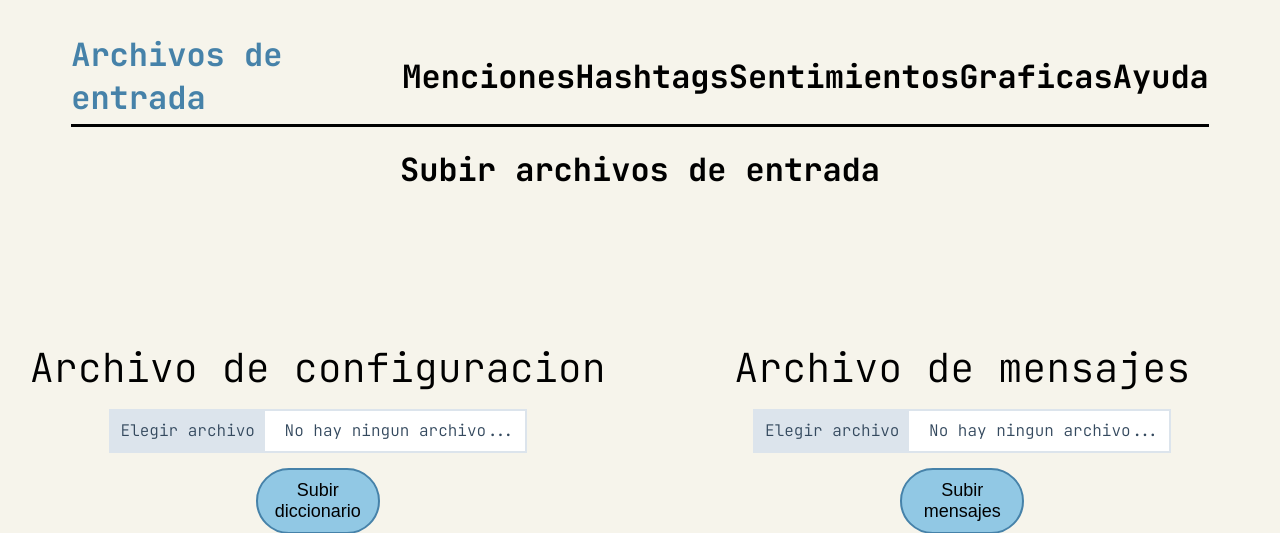
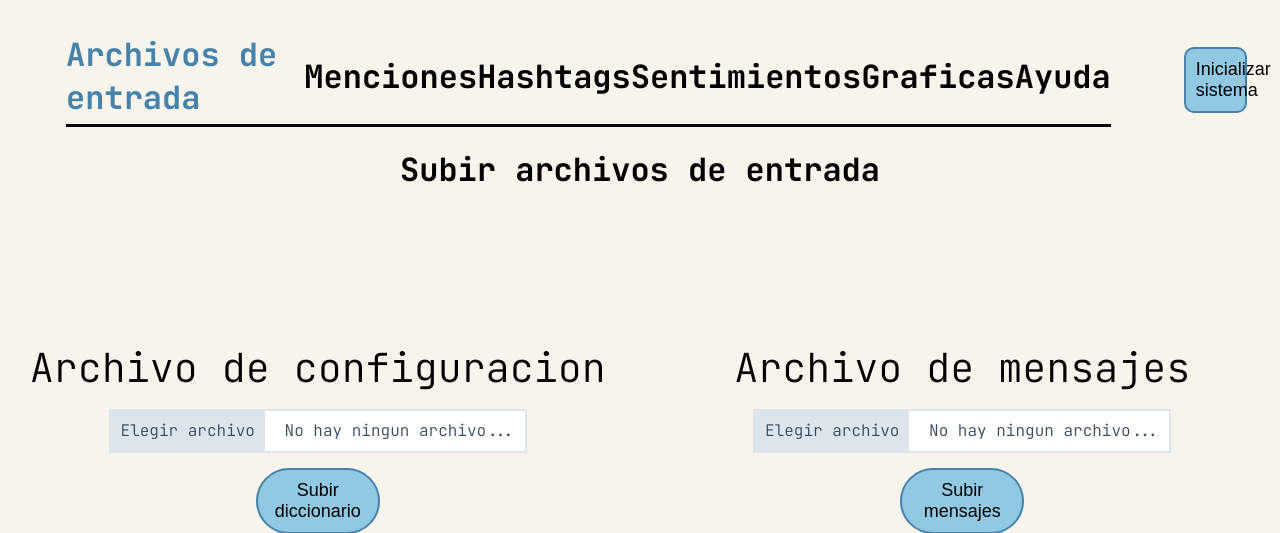
Before and after one commit to josed-go/IPC2_Proyecto3_202201444, a Django app: page /proyecto3/ in a window 1280 px wide. Shown: the top 533 px of the page. Run offline with Django 4.2, Linux system fonts and the light colour scheme; some libraries are stand-ins or nearby versions.

Commit message:
Inicializar sistema desde frontend

```diff
--- a/controladores/funciones.py
+++ b/controladores/funciones.py
@@ -316,6 +316,7 @@ class funciones:
         self.palabras_nega_rechazadas = 0
 
         self.fechas.clear()
+        print("Sistema inicializado")
 
 
     def prettify_xml(self,element, indent='    '):
--- a/frontend/proyecto3/static/css/styles.css
+++ b/frontend/proyecto3/static/css/styles.css
@@ -1,6 +1,15 @@
 body {
     background-color: #f6f4eb;
     font-family: "JetBrains Mono", monospace;
+}
+
+header {
+    width: 100%;
+    display: flex;
+    flex-direction: row;
+    justify-content: center;
+    align-items: center;
+    gap: 15px;
 }
 
 .navbar {
@@ -10,6 +19,19 @@ body {
     justify-content: center;
     align-items: center;
 }
+
+.btninicializar {
+    font-size: large;
+    padding: 10px;
+    width: 5%;
+    border-radius: 10px;
+    border: 2px solid #4682A9;
+    background-color: #91C8E4;
+    cursor: pointer;
+    margin-right: 25px;
+    margin-top: 25px;
+}
+
 
 /* .main-nav {
     display: flex;
--- a/frontend/proyecto3/templates/main.html
+++ b/frontend/proyecto3/templates/main.html
@@ -4,10 +4,9 @@
 <head>
     <meta charset="UTF-8">
     <meta name="viewport" content="width=device-width, initial-scale=1.0">
-    {% block css %}
+
+    <title>Main - Proyecto 3</title>
     <link rel="stylesheet" href="{% static './css/styles.css' %}">
-    {% endblock %}
-    <title>Main - Proyecto 3</title>
     <link rel="stylesheet" href="https://cdnjs.cloudflare.com/ajax/libs/font-awesome/4.7.0/css/font-awesome.min.css">
     <link rel="preconnect" href="https://fonts.googleapis.com">
     <link rel="preconnect" href="https://fonts.gstatic.com" crossorigin>
@@ -32,6 +31,7 @@
                 <a id="ayuda-link" class="{% if request.path == '/proyecto3/ayuda' %}active{% endif %}" href="{% url 'Ayuda' %}">Ayuda</a>
             </div>
         </nav>
+        <button id="btnini" class="btninicializar">Inicializar sistema</button>
     </header>
 
     {% block content %}
@@ -43,5 +43,30 @@
         <a class="a-footer" href="https://github.com/josed-go" target="_blank"><i class="fa fa-github icono" style="font-size:24px"></i></a>
         <a class="a-footer" href="https://github.com/josed-go" target="_blank">josed-go</a>
     </footer>
+    <script src="https://code.jquery.com/jquery-3.6.0.min.js"></script>
+    <script>
+        $(document).ready(() => {
+            $("#btnini").click((e) => {
+                e.preventDefault()
+                var form = new FormData()
+                var csrfToken = $("input[name = 'csrfmiddlewaretoken']").val()
+                form.append('csrfmiddlewaretoken', csrfToken)
+                $.ajax({
+                    type: "POST",
+                    url: "http://127.0.0.1:5000/limpiarDatos",
+                    data: form,
+                    processData: false,
+                    contentType: false,
+                    success: (response) => {
+                        alert(response.message)
+                    },
+                    error: (xhr, status, error) => {
+                        alert("Error: " + error)
+                    }
+                })
+            })
+
+        })
+    </script>
 </body>
 </html>
```
